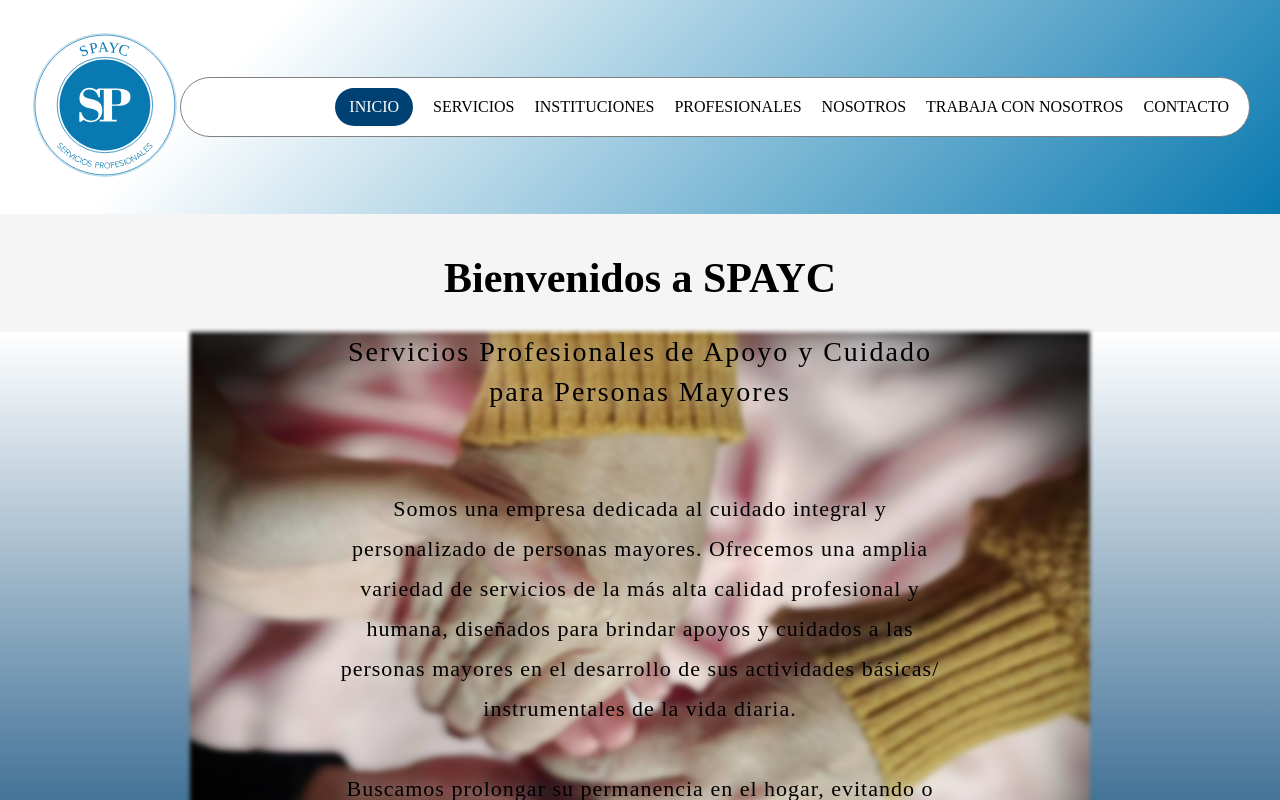
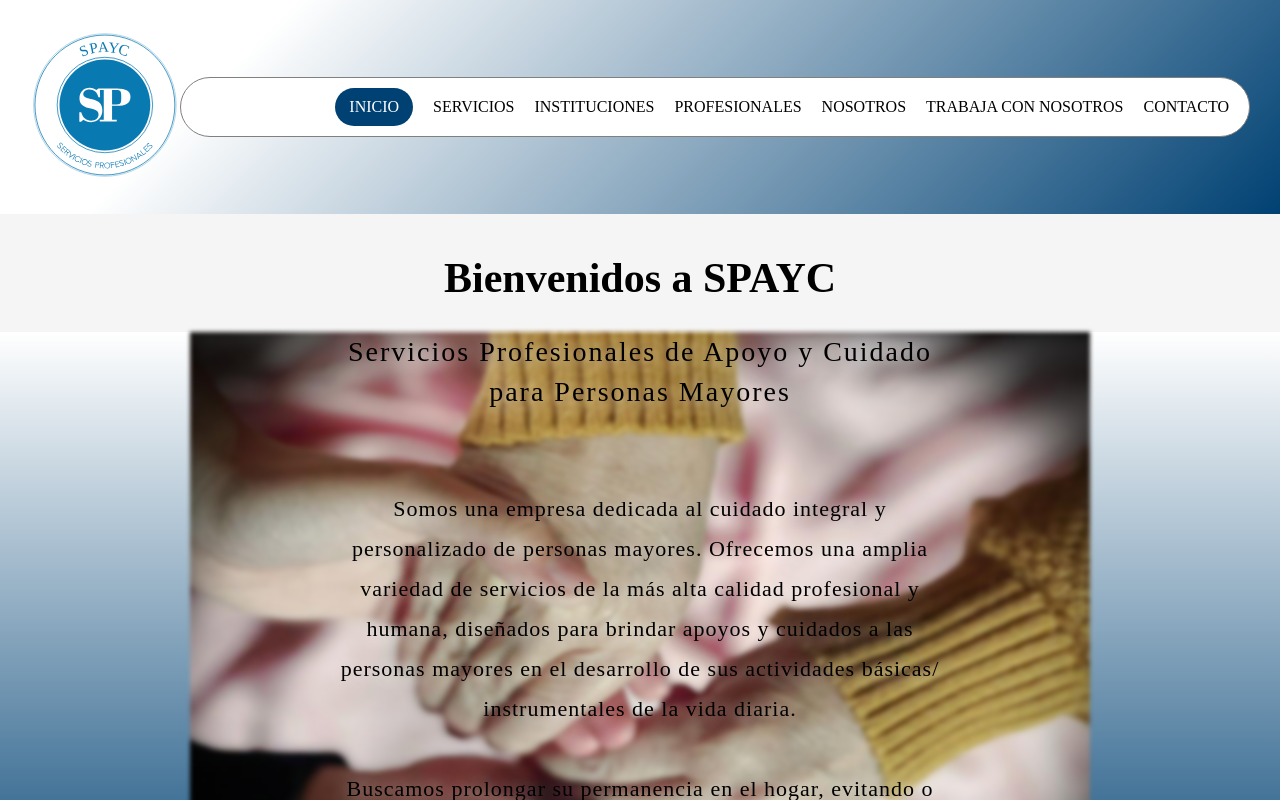
Before and after one commit to Gabriel9022/spayc-front, a React (Vite) app in the folder spayc-frontend/: page / in a window 1280 px wide. Shown: the top 800 px of the page. Built offline with nearby package versions, Linux system fonts and the light colour scheme.

Commit message:
gradient color changed

```diff
--- a/spayc-frontend/src/Components/Header/Header.css
+++ b/spayc-frontend/src/Components/Header/Header.css
@@ -1,5 +1,5 @@
 .Header_content_container {
-    background: linear-gradient(135deg, rgba(255,255,255,1) 20%, rgba(9,121,176,1) 100%);
+    background: linear-gradient(135deg, rgba(255,255,255,1) 20%, rgba(0, 65, 115,1) 100%);
     display: flex;
     justify-content: space-between;
     padding: 30px;
```
